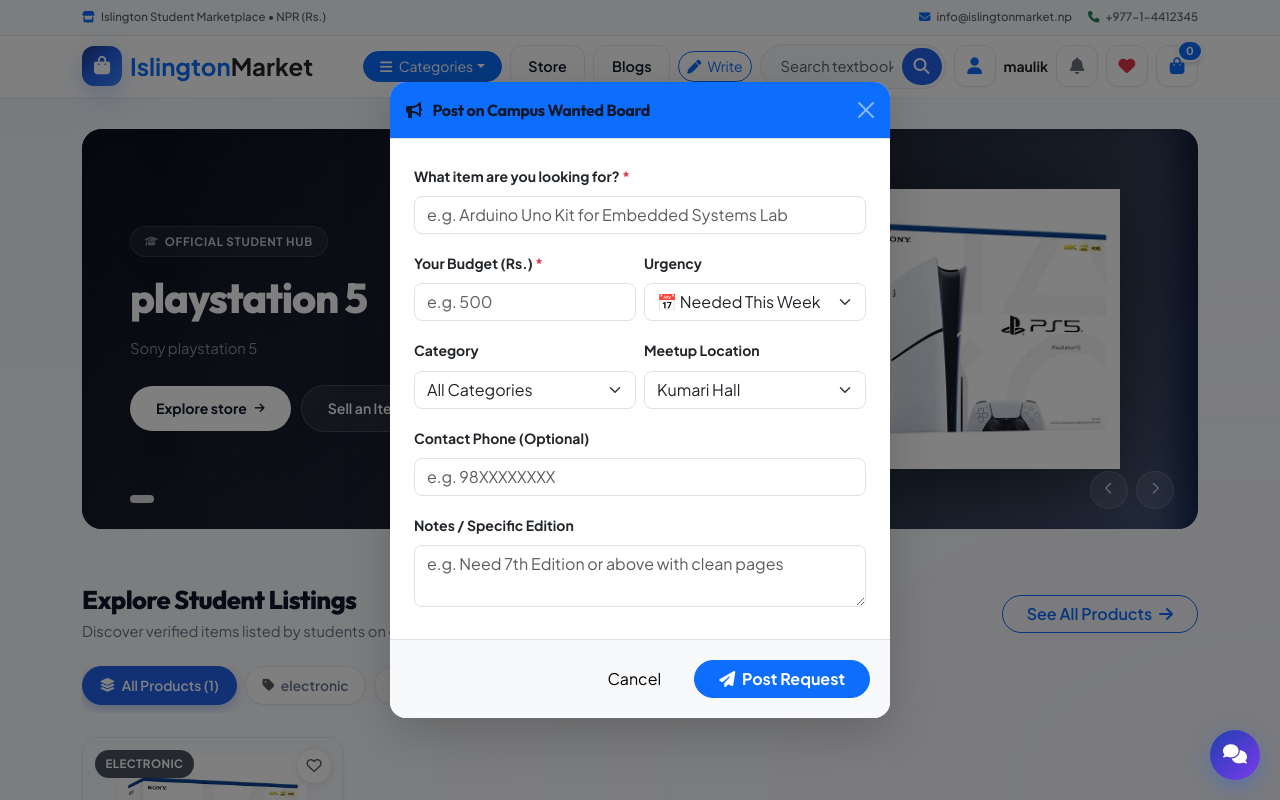
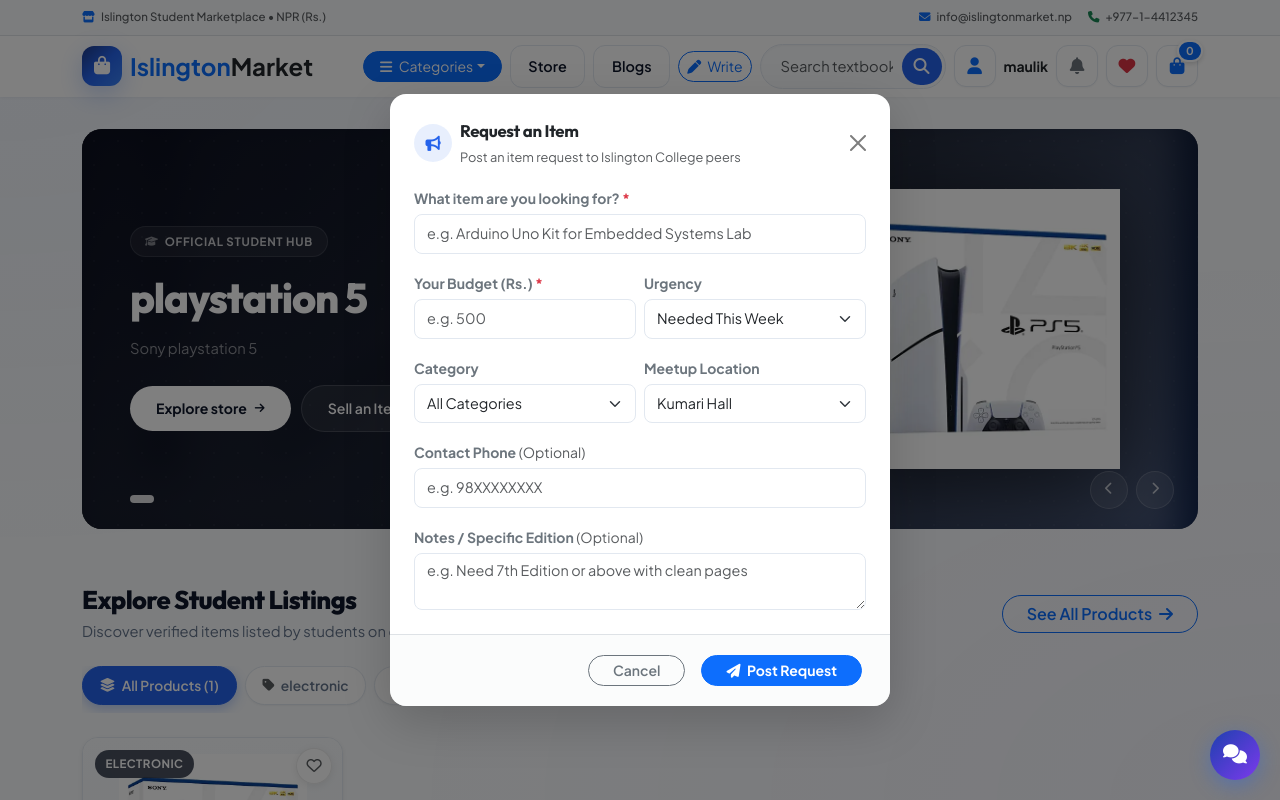
Before and after one commit to MaulikI8/summerclass, a Django app: page / in a window 1280 px wide, after a click on "Post Item Request". Run offline with Django 5.2, Linux system fonts and the light colour scheme; a user stored in the database is signed in; data comes from the database, SQL or seed files in the repository; data that the repository does not hold is empty; some libraries are stand-ins or nearby versions.

Commit message:
Redesign Campus Wanted Board modal with clean modern styling and remove all emojis

```diff
--- a/Templates/home/home1.html
+++ b/Templates/home/home1.html
@@ -440,36 +440,44 @@ if(s.length>1)t=setInterval(function(){g(c+1)},6000);
 
 <div class="modal fade" id="postWantedModal" tabindex="-1" aria-labelledby="postWantedModalLabel" aria-hidden="true">
   <div class="modal-dialog modal-dialog-centered">
-    <div class="modal-content rounded-4 border-0 shadow-lg">
-      <div class="modal-header bg-primary text-white rounded-top-4 p-3">
-        <h5 class="modal-title fw-bold fs-6" id="postWantedModalLabel"><i class="fas fa-bullhorn me-2"></i> Post on Campus Wanted Board</h5>
-        <button type="button" class="btn-close btn-close-white" data-bs-dismiss="modal" aria-label="Close"></button>
+    <div class="modal-content rounded-4 border-0 shadow-lg overflow-hidden">
+      <div class="modal-header border-0 pb-0 pt-4 px-4 d-flex justify-content-between align-items-center">
+        <div class="d-flex align-items-center gap-2">
+          <div class="rounded-circle d-flex align-items-center justify-content-center" style="width:38px;height:38px;background:rgba(37,99,235,0.1);color:#2563eb;">
+            <i class="fas fa-bullhorn" style="font-size:0.95rem;"></i>
+          </div>
+          <div>
+            <h5 class="modal-title fw-bold mb-0 text-dark" id="postWantedModalLabel" style="font-size:1.05rem;">Request an Item</h5>
+            <small class="text-muted" style="font-size:0.8rem;">Post an item request to Islington College peers</small>
+          </div>
+        </div>
+        <button type="button" class="btn-close" data-bs-dismiss="modal" aria-label="Close"></button>
       </div>
       <form action="{% url 'post_item_request' %}" method="POST">
         {% csrf_token %}
-        <div class="modal-body p-4">
+        <div class="modal-body px-4 py-3">
           <div class="mb-3">
-            <label class="form-label small fw-bold text-dark">What item are you looking for? <span class="text-danger">*</span></label>
-            <input type="text" name="title" class="form-control rounded-3" placeholder="e.g. Arduino Uno Kit for Embedded Systems Lab" required>
+            <label class="form-label small fw-bold text-secondary mb-1">What item are you looking for? <span class="text-danger">*</span></label>
+            <input type="text" name="title" class="form-control rounded-3 py-2" placeholder="e.g. Arduino Uno Kit for Embedded Systems Lab" required style="border-color:#e2e8f0;font-size:0.9rem;">
           </div>
           <div class="row g-2 mb-3">
             <div class="col-6">
-              <label class="form-label small fw-bold text-dark">Your Budget (Rs.) <span class="text-danger">*</span></label>
-              <input type="number" step="10" min="0" name="budget" class="form-control rounded-3" placeholder="e.g. 500" required>
+              <label class="form-label small fw-bold text-secondary mb-1">Your Budget (Rs.) <span class="text-danger">*</span></label>
+              <input type="number" step="10" min="0" name="budget" class="form-control rounded-3 py-2" placeholder="e.g. 500" required style="border-color:#e2e8f0;font-size:0.9rem;">
             </div>
             <div class="col-6">
-              <label class="form-label small fw-bold text-dark">Urgency</label>
-              <select name="urgency" class="form-select rounded-3">
-                <option value="today">⚡ Needed Today</option>
-                <option value="week" selected>📅 Needed This Week</option>
+              <label class="form-label small fw-bold text-secondary mb-1">Urgency</label>
+              <select name="urgency" class="form-select rounded-3 py-2" style="border-color:#e2e8f0;font-size:0.9rem;">
+                <option value="today">Needed Today</option>
+                <option value="week" selected>Needed This Week</option>
                 <option value="flexible">Flexible</option>
               </select>
             </div>
           </div>
           <div class="row g-2 mb-3">
             <div class="col-6">
-              <label class="form-label small fw-bold text-dark">Category</label>
-              <select name="category" class="form-select rounded-3">
+              <label class="form-label small fw-bold text-secondary mb-1">Category</label>
+              <select name="category" class="form-select rounded-3 py-2" style="border-color:#e2e8f0;font-size:0.9rem;">
                 <option value="">All Categories</option>
                 {% for cat in categories %}
                 <option value="{{ cat.id }}">{{ cat.name }}</option>
@@ -477,8 +485,8 @@ if(s.length>1)t=setInterval(function(){g(c+1)},6000);
               </select>
             </div>
             <div class="col-6">
-              <label class="form-label small fw-bold text-dark">Meetup Location</label>
-              <select name="preferred_location" class="form-select rounded-3">
+              <label class="form-label small fw-bold text-secondary mb-1">Meetup Location</label>
+              <select name="preferred_location" class="form-select rounded-3 py-2" style="border-color:#e2e8f0;font-size:0.9rem;">
                 <option value="Kumari Hall">Kumari Hall</option>
                 <option value="Skill Block">Skill Block</option>
                 <option value="Alumini Block">Alumini Block</option>
@@ -489,17 +497,19 @@ if(s.length>1)t=setInterval(function(){g(c+1)},6000);
             </div>
           </div>
           <div class="mb-3">
-            <label class="form-label small fw-bold text-dark">Contact Phone (Optional)</label>
-            <input type="text" name="contact_phone" class="form-control rounded-3" placeholder="e.g. 98XXXXXXXX">
+            <label class="form-label small fw-bold text-secondary mb-1">Contact Phone <span class="text-muted fw-normal">(Optional)</span></label>
+            <input type="text" name="contact_phone" class="form-control rounded-3 py-2" placeholder="e.g. 98XXXXXXXX" style="border-color:#e2e8f0;font-size:0.9rem;">
           </div>
           <div class="mb-2">
-            <label class="form-label small fw-bold text-dark">Notes / Specific Edition</label>
-            <textarea name="description" rows="2" class="form-control rounded-3" placeholder="e.g. Need 7th Edition or above with clean pages"></textarea>
+            <label class="form-label small fw-bold text-secondary mb-1">Notes / Specific Edition <span class="text-muted fw-normal">(Optional)</span></label>
+            <textarea name="description" rows="2" class="form-control rounded-3" placeholder="e.g. Need 7th Edition or above with clean pages" style="border-color:#e2e8f0;font-size:0.9rem;"></textarea>
           </div>
         </div>
-        <div class="modal-footer p-3 bg-light rounded-bottom-4 border-top">
-          <button type="button" class="btn btn-light rounded-pill px-4" data-bs-dismiss="modal">Cancel</button>
-          <button type="submit" class="btn btn-primary rounded-pill px-4 fw-bold"><i class="fas fa-paper-plane me-1"></i> Post Request</button>
+        <div class="modal-footer px-4 py-3 border-top bg-light bg-opacity-50 d-flex justify-content-end gap-2">
+          <button type="button" class="btn btn-outline-secondary rounded-pill px-4 btn-sm fw-semibold" data-bs-dismiss="modal">Cancel</button>
+          <button type="submit" class="btn btn-primary rounded-pill px-4 btn-sm fw-bold">
+            <i class="fas fa-paper-plane me-1"></i> Post Request
+          </button>
         </div>
       </form>
     </div>
```
